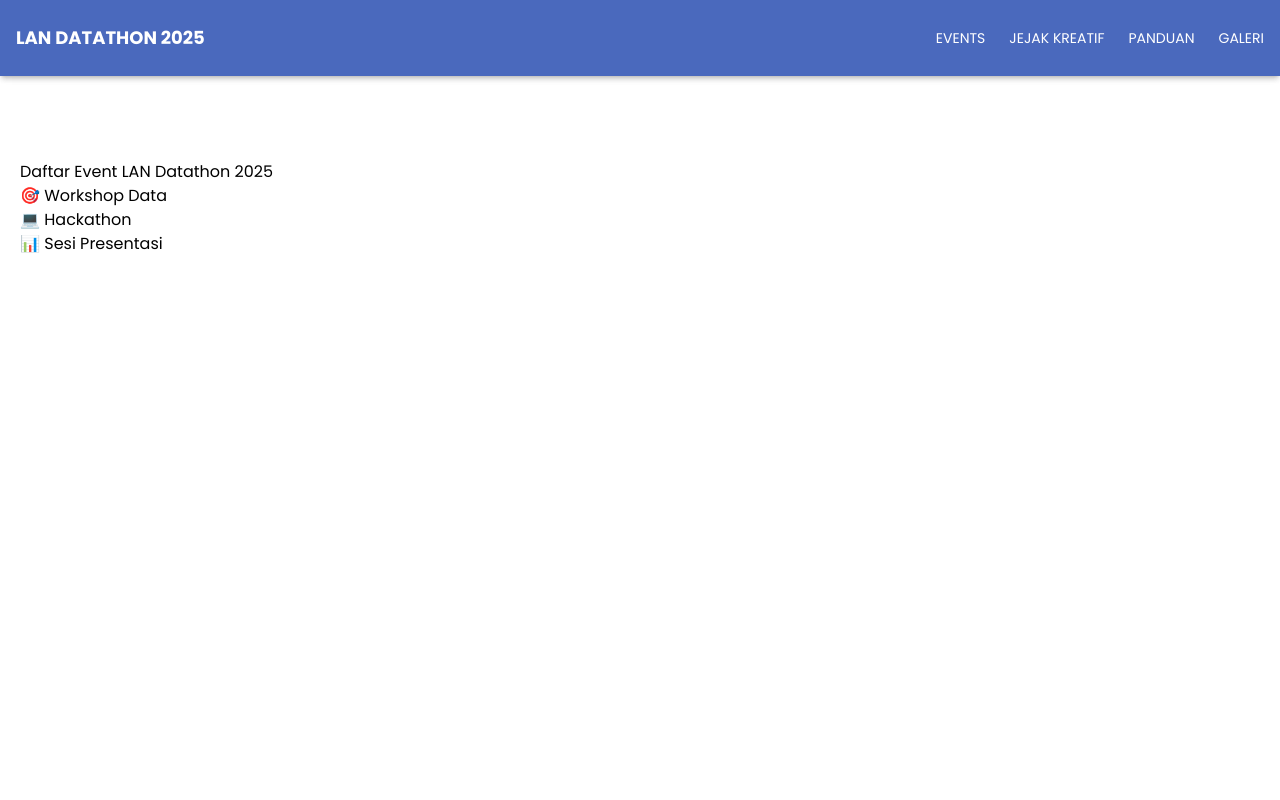
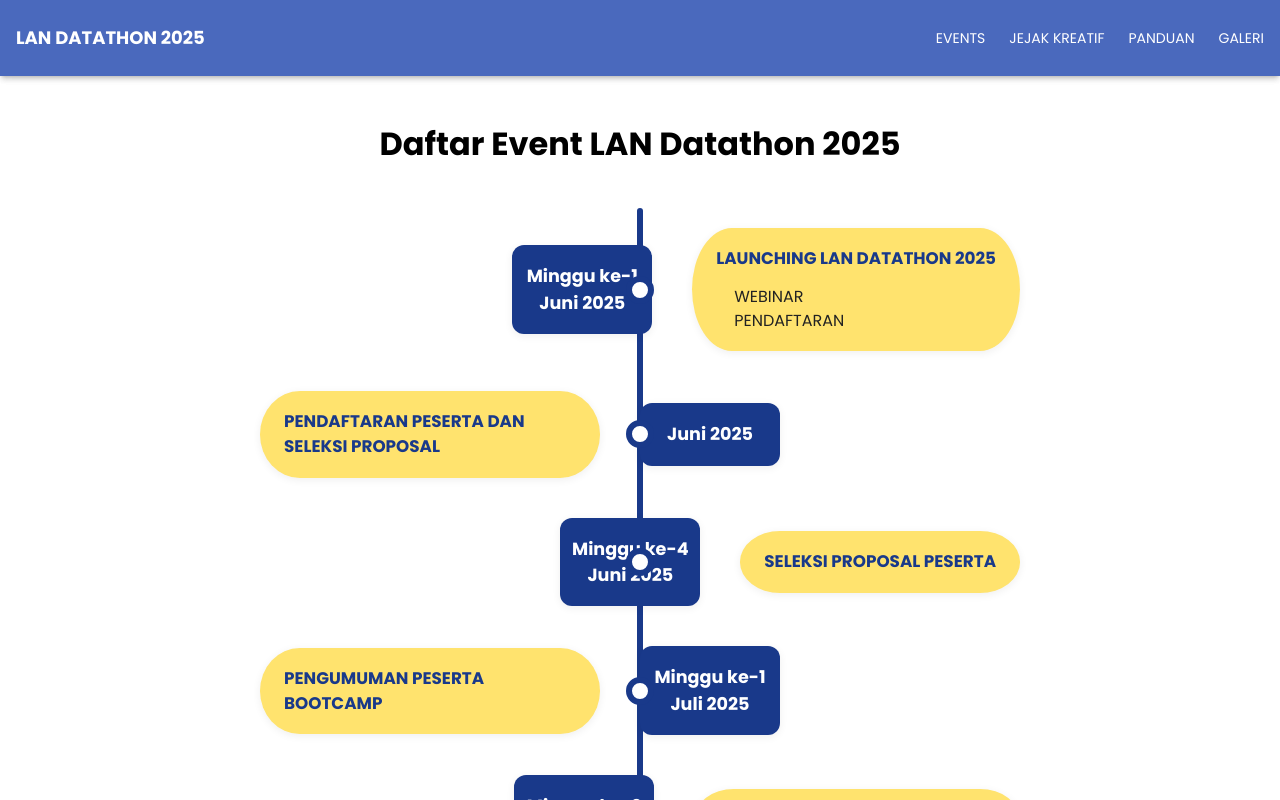
Before and after one commit to pujisubarkah/komitmen, a Nuxt app: page /event in a window 1280 px wide. Shown: the top 800 px of the page. Built offline with nearby package versions, Linux system fonts and the light colour scheme.

Commit message:
Update style and content

```diff
--- a/pages/event.vue
+++ b/pages/event.vue
@@ -1,13 +1,62 @@
 <template>
   <div>
     <Navbar />
-    <div class="page">
+    <div class="timeline-container">
       <h1>Daftar Event LAN Datathon 2025</h1>
-      <ul>
-        <li>🎯 Workshop Data</li>
-        <li>💻 Hackathon</li>
-        <li>📊 Sesi Presentasi</li>
-      </ul>
+      <div class="timeline">
+        <div class="timeline-item left">
+          <div class="timeline-date blue">Minggu ke-1<br>Juni 2025</div>
+          <div class="timeline-content yellow">
+            <b>LAUNCHING LAN DATATHON 2025</b>
+            <ul>
+              <li>WEBINAR</li>
+              <li>PENDAFTARAN</li>
+            </ul>
+          </div>
+        </div>
+        <div class="timeline-item right">
+          <div class="timeline-date blue">Juni 2025</div>
+          <div class="timeline-content yellow">
+            <b>PENDAFTARAN PESERTA DAN SELEKSI PROPOSAL</b>
+          </div>
+        </div>
+        <div class="timeline-item left">
+          <div class="timeline-date blue">Minggu ke-4<br>Juni 2025</div>
+          <div class="timeline-content yellow">
+            <b>SELEKSI PROPOSAL PESERTA</b>
+          </div>
+        </div>
+        <div class="timeline-item right">
+          <div class="timeline-date blue">Minggu ke-1<br>Juli 2025</div>
+          <div class="timeline-content yellow">
+            <b>PENGUMUMAN PESERTA BOOTCAMP</b>
+          </div>
+        </div>
+        <div class="timeline-item left">
+          <div class="timeline-date blue">Minggu ke-2<br>Juli 2025</div>
+          <div class="timeline-content yellow">
+            <b>BOOTCAMP LAN DATATHON 2025</b>
+          </div>
+        </div>
+        <div class="timeline-item right">
+          <div class="timeline-date blue">Minggu ke-4<br>Juli 2025</div>
+          <div class="timeline-content yellow">
+            <b>SUBMISSION FINAL PROJECT</b>
+          </div>
+        </div>
+        <div class="timeline-item left">
+          <div class="timeline-date blue">31 Juli 2025</div>
+          <div class="timeline-content yellow">
+            <b>PENGUMUMAN FINALIS (TOP 5)</b>
+          </div>
+        </div>
+        <div class="timeline-item right">
+          <div class="timeline-date blue">6 Agustus 2025</div>
+          <div class="timeline-content yellow">
+            <b>DEMODAY LAN DATATHON 2025</b>
+          </div>
+        </div>
+      </div>
     </div>
   </div>
 </template>
@@ -17,7 +66,120 @@
 </script>
 
 <style scoped>
-.page {
-  padding: 80px 20px;
+.timeline-container {
+  padding: 40px 0;
+  background: #fff;
+}
+.timeline-container h1 {
+  text-align: center;
+  margin-bottom: 40px;
+  font-size: 2rem;
+  font-weight: bold;
+}
+.timeline {
+  position: relative;
+  max-width: 800px;
+  margin: 0 auto;
+  padding: 20px 0;
+}
+.timeline::before {
+  content: '';
+  position: absolute;
+  left: 50%;
+  top: 0;
+  width: 6px;
+  height: 100%;
+  background: #19398a;
+  transform: translateX(-50%);
+  border-radius: 3px;
+}
+.timeline-item {
+  display: flex;
+  justify-content: flex-end;
+  align-items: center;
+  width: 100%;
+  position: relative;
+  margin-bottom: 40px;
+}
+.timeline-item.left {
+  flex-direction: row;
+}
+.timeline-item.right {
+  flex-direction: row-reverse;
+}
+.timeline-date {
+  min-width: 140px;
+  max-width: 160px;
+  text-align: center;
+  color: #fff;
+  font-weight: bold;
+  font-size: 1.1rem;
+  padding: 18px 10px;
+  border-radius: 12px;
+  margin: 0 20px;
+  box-shadow: 0 2px 8px #0001;
+  z-index: 2;
+}
+.timeline-date.blue {
+  background: #19398a;
+}
+.timeline-content {
+  background: #ffe36e;
+  color: #19398a;
+  padding: 18px 24px;
+  border-radius: 40px 40px 40px 40px / 50% 50% 50% 50%;
+  min-width: 260px;
+  max-width: 340px;
+  font-size: 1.05rem;
+  font-weight: bold;
+  box-shadow: 0 2px 8px #0001;
+  z-index: 2;
+  margin: 0 20px;
+  display: flex;
+  flex-direction: column;
+  gap: 6px;
+}
+.timeline-content ul {
+  margin: 8px 0 0 18px;
+  padding: 0;
+  font-weight: normal;
+  color: #222;
+  font-size: 1rem;
+}
+.timeline-item::before {
+  content: '';
+  position: absolute;
+  top: 50%;
+  left: 50%;
+  width: 28px;
+  height: 28px;
+  background: #fff;
+  border: 6px solid #19398a;
+  border-radius: 50%;
+  transform: translate(-50%, -50%);
+  z-index: 3;
+}
+@media (max-width: 700px) {
+  .timeline {
+    padding: 0;
+  }
+  .timeline-item,
+  .timeline-item.left,
+  .timeline-item.right {
+    flex-direction: column !important;
+    align-items: center;
+    margin-bottom: 32px;
+  }
+  .timeline-date,
+  .timeline-content {
+    margin: 8px 0;
+    min-width: 180px;
+    max-width: 95vw;
+    font-size: 1rem;
+    padding: 14px 10px;
+  }
+  .timeline-content {
+    border-radius: 30px;
+  }
 }
 </style>
```
